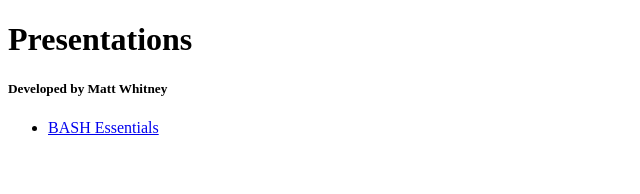
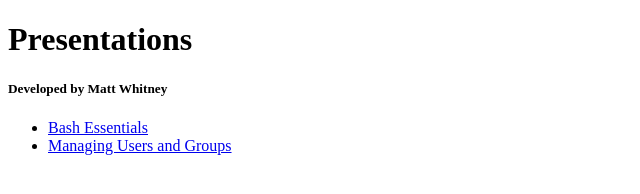
Before and after one commit to mattjw79/presentations, a plain HTML site: page index.html in a window 1280 px wide. Shown: the whole page, without its empty margins (0-640 px from the left). Drawn offline with Linux system fonts and the light colour scheme.

Commit message:
Link to Managing Users and Groups

```diff
--- a/index.html
+++ b/index.html
@@ -7,7 +7,8 @@
     <h1>Presentations</h1>
     <h5>Developed by Matt Whitney</h5>
     <ul>
-      <li><a href="bash_essentials/">BASH Essentials</a></li>
+      <li><a href="bash_essentials/">Bash Essentials</a></li>
+      <li><a href="managing_users_and_groups/">Managing Users and Groups</a></li>
     </ul>
   </body>
 </html>
```
